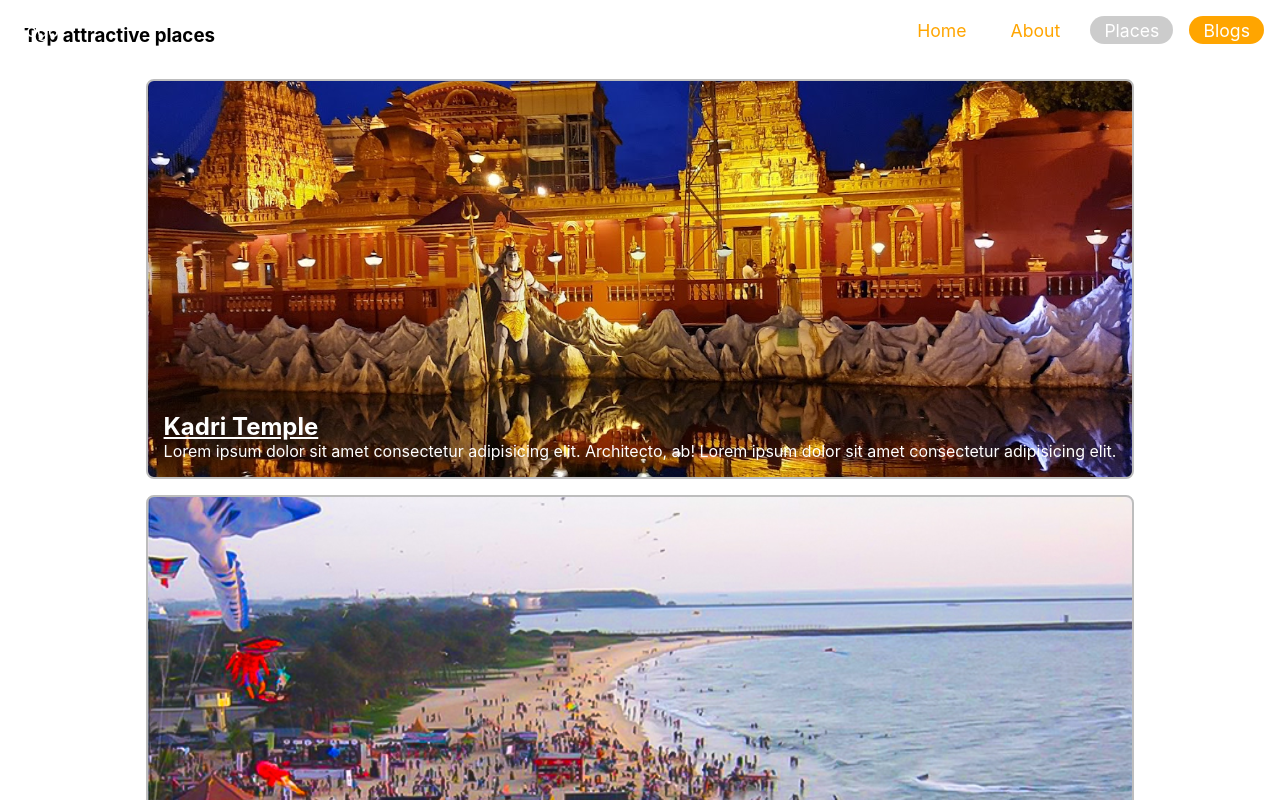
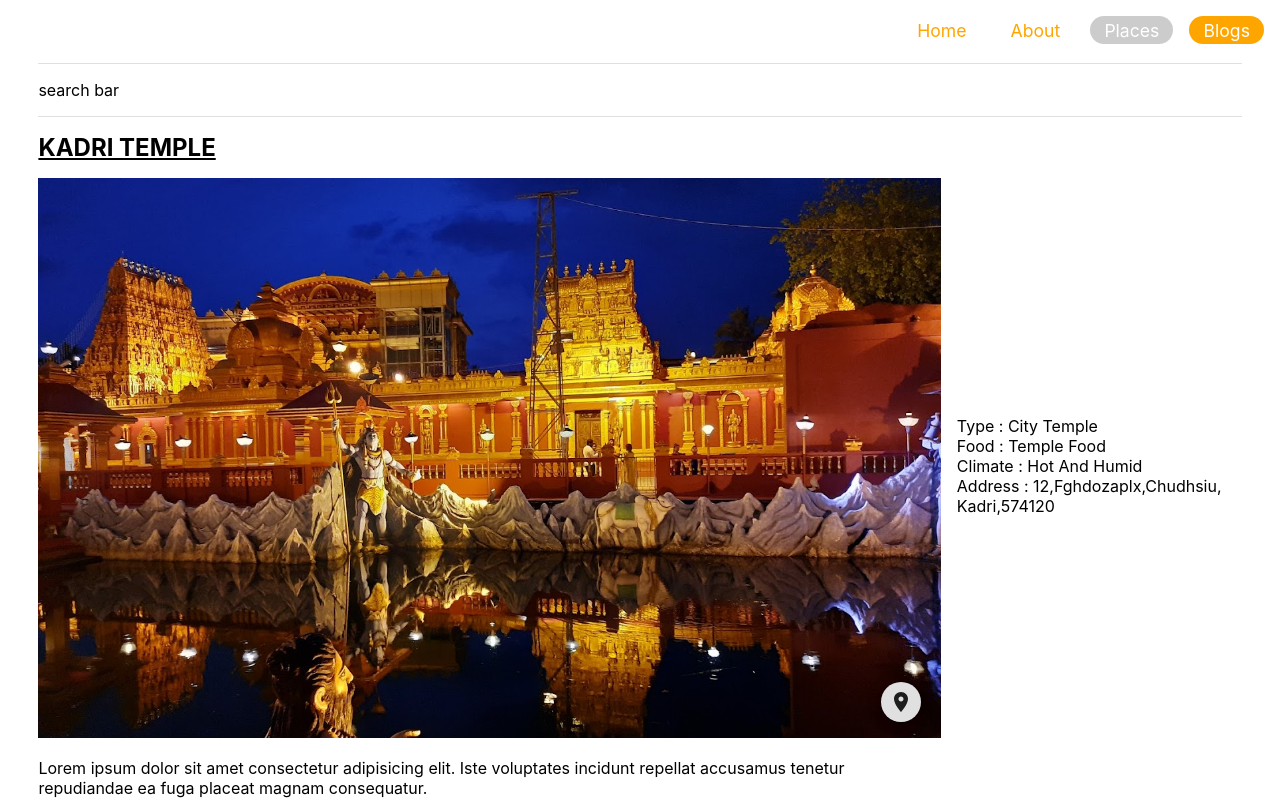
Before and after one commit to NishantMoolya/kudlaTravelBlog, a React (Create React App) app: page /places in a window 1280 px wide. Shown: the top 800 px of the page. Built offline with nearby package versions, Linux system fonts and the light colour scheme.

Commit message:
finished place info card in places page

```diff
--- /dev/null
+++ b/src/components/PlaceInfoCard.jsx
@@ -0,0 +1,37 @@
+import React from 'react'
+import '../styles/placeinfocard.css'
+import { Fab, Tooltip } from '@mui/material'
+import { LocationOn } from '@mui/icons-material'
+
+const PlaceInfoCard = ({ place }) => {
+  return (
+    <div className='place_info_card_frame'>
+        <div className='place_info_card_div_1'>
+            <h2>{place.placeName}</h2>
+            <div className='place_info_card_img_frame'>
+            <div className='place_info_card_map_btn'>
+                <Tooltip title='view in maps'>
+                    <Fab size='small'>
+                        <LocationOn />
+                    </Fab>
+                </Tooltip>
+            </div>
+            <img src={place.img} alt={`${place.placeName}'s image`} />
+            </div>
+            <div className='place_info_card_content'>
+                <p>{place.placeContent}</p>
+            </div>
+        </div>
+        <div className='place_info_card_div_2'>
+            <ul>
+                <li>Type : {place.metadata.type}</li>
+                <li>Food : {place.metadata.food}</li>
+                <li>Climate : {place.metadata.climate}</li>
+                <li>Address : {place.metadata.add}</li>
+            </ul>
+        </div>
+    </div>
+  )
+}
+
+export default PlaceInfoCard
--- a/src/components/PlacesPage.jsx
+++ b/src/components/PlacesPage.jsx
@@ -1,17 +1,25 @@
 import React from 'react'
-import PlaceCard from './PlaceCard'
 import '../styles/placespage.css'
 import placesInfo from '../data/placeInfo'
+import { Divider } from '@mui/material'
+import PlaceInfoCard from './PlaceInfoCard'
+import placesGuide from '../data/placesGuide'
 
 const PlacesPage = () => {
   return (
-    <div className='frame'>
-      <div>
-        <h3>Top attractive places</h3>
+    <div className='place_page_frame'>
+       <Divider />
+      <div className='place_page_searchbar'>search bar</div>
+      <Divider />
+      <div className='place_page_info'>
+        {
+          placesGuide.map((place,ind) => (<>
+          <PlaceInfoCard key={ind} place={place} />
+          <Divider />
+          </>
+          ))
+        }
       </div>
-    <div className='places_frame'>
-    {placesInfo?.map((place,ind) => (<PlaceCard key={ind} place={place} />))}
-</div>
     </div>
   )
 }
--- /dev/null
+++ b/src/data/placesGuide.js
@@ -0,0 +1,49 @@
+import temple from '../assets/kudroli.jpg'
+import beach from '../assets/Panambur-Beach.jpg'
+
+const placesGuide = [{
+    placeName:'kadri temple',
+    placeContent:'Lorem ipsum dolor sit amet consectetur adipisicing elit. Iste voluptates incidunt repellat accusamus tenetur repudiandae ea fuga placeat magnam consequatur.',
+    img:temple,
+    metadata:{
+        type:'city temple',
+        add:'12,fghdozaplx,chudhsiu,kadri,574120',
+        food:'Temple food',
+        climate:'Hot and humid'
+    }
+},
+{
+    placeName:'panambur beach',
+    placeContent:'Lorem ipsum dolor sit amet consectetur adipisicing elit. Iste voluptates incidunt repellat accusamus tenetur repudiandae ea fuga placeat magnam consequatur.',
+    img:beach,
+    metadata:{
+        type:'sunny beach',
+        add:'10,surathkal,mangalore,574130',
+        food:'seafood',
+        climate:'sunny and humid'
+    }
+},
+{
+    placeName:'kadri temple',
+    placeContent:'Lorem ipsum dolor sit amet consectetur adipisicing elit. Iste voluptates incidunt repellat accusamus tenetur repudiandae ea fuga placeat magnam consequatur.',
+    img:temple,
+    metadata:{
+        type:'city temple',
+        add:'12,fghdozaplx,chudhsiu,kadri,574120',
+        food:'Temple food',
+        climate:'Hot and humid'
+    }
+},
+{
+    placeName:'panambur beach',
+    placeContent:'Lorem ipsum dolor sit amet consectetur adipisicing elit. Iste voluptates incidunt repellat accusamus tenetur repudiandae ea fuga placeat magnam consequatur.',
+    img:beach,
+    metadata:{
+        type:'sunny beach',
+        add:'10,surathkal,mangalore,574130',
+        food:'seafood',
+        climate:'sunny and humid'
+    }
+}
+];
+export default placesGuide;
--- /dev/null
+++ b/src/styles/placeinfocard.css
@@ -0,0 +1,59 @@
+*{
+    margin: 0;
+    padding: 0;
+    box-sizing: border-box;
+}
+.place_info_card_frame{
+    display: flex;
+}
+.place_info_card_div_1{
+    flex: 3;
+    display: flex;
+    flex-direction: column;
+    justify-content: center;
+    flex-wrap: wrap;
+    gap: 1rem;
+}
+.place_info_card_div_2{
+    flex: 1;
+    display: flex;
+    justify-content: center;
+    flex-direction: column;
+}
+.place_info_card_img_frame > img{
+    width: 100%;
+    height: 70vmin;
+    background-repeat: no-repeat;
+    object-fit: cover;
+    background-size: cover;
+    background-position: center;
+}
+.place_info_card_div_1 > h2{
+    text-decoration: underline;
+    text-transform: uppercase;
+    word-wrap: break-word;
+}
+.place_info_card_div_2 > ul > li{
+    list-style-type: none;
+    text-transform: capitalize;
+    word-wrap: break-word;
+    word-break: break-all;
+}
+.place_info_card_div_2 > ul{
+    padding-inline: 1rem;
+}
+.place_info_card_map_btn{
+    position: absolute;
+    bottom: 20px;
+    right: 20px;
+}
+.place_info_card_img_frame{
+    position: relative;
+}
+@media only screen and (max-width:425px){
+    .place_info_card_frame{
+        flex-direction: column;
+        align-items: center;
+        gap: 0.5rem;
+    }
+}
--- a/src/styles/placespage.css
+++ b/src/styles/placespage.css
@@ -1,14 +1,30 @@
-.places_frame{
+*{
+    margin: 0;
+    padding: 0;
+    box-sizing: border-box;
+}
+.place_page_frame{
+    padding-inline: 3vmax;
+    margin-top: 63px;
+    /* background-color: burlywood; */
     display: flex;
-    align-items: center;
-    justify-content: space-evenly;
-    flex-wrap: wrap;
+    flex-direction: column;
+    justify-content: center;
     gap: 1rem;
-    padding: 2rem;
 }
-.frame{
-    padding: 1.5rem;
+.place_page_info{
+    display: flex;
+    flex-direction: column;
+    gap: 1rem;
+    height: 90vmin;
+    overflow-y: scroll;
+    scroll-behavior: smooth;
 }
-.frame > h3{
-
+.place_page_info::-webkit-scrollbar{
+    display: none;
 }
+@media only screen and (max-width:425px){
+    .place_page_info{
+        height: 100vmax;
+    }
+}
```
